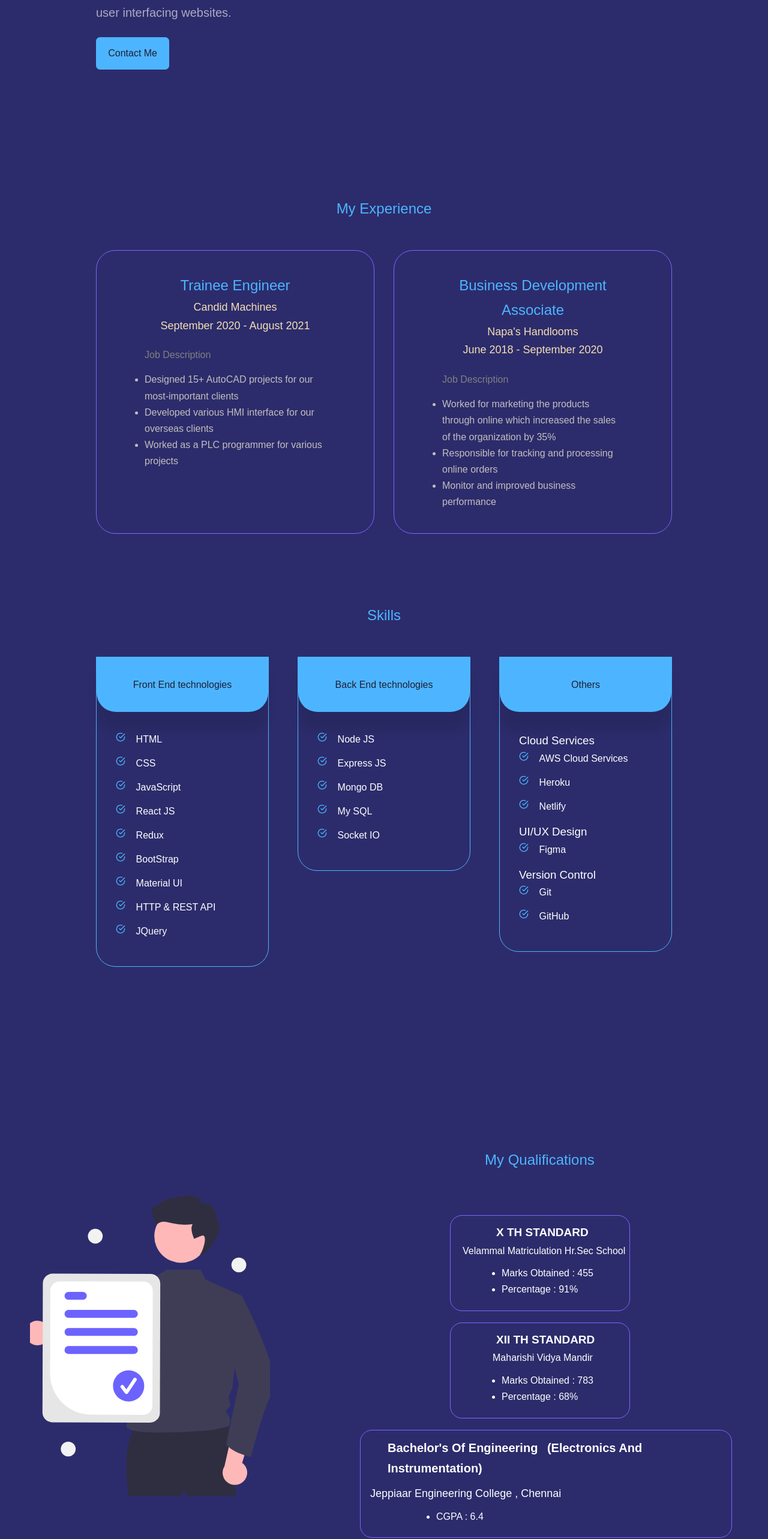
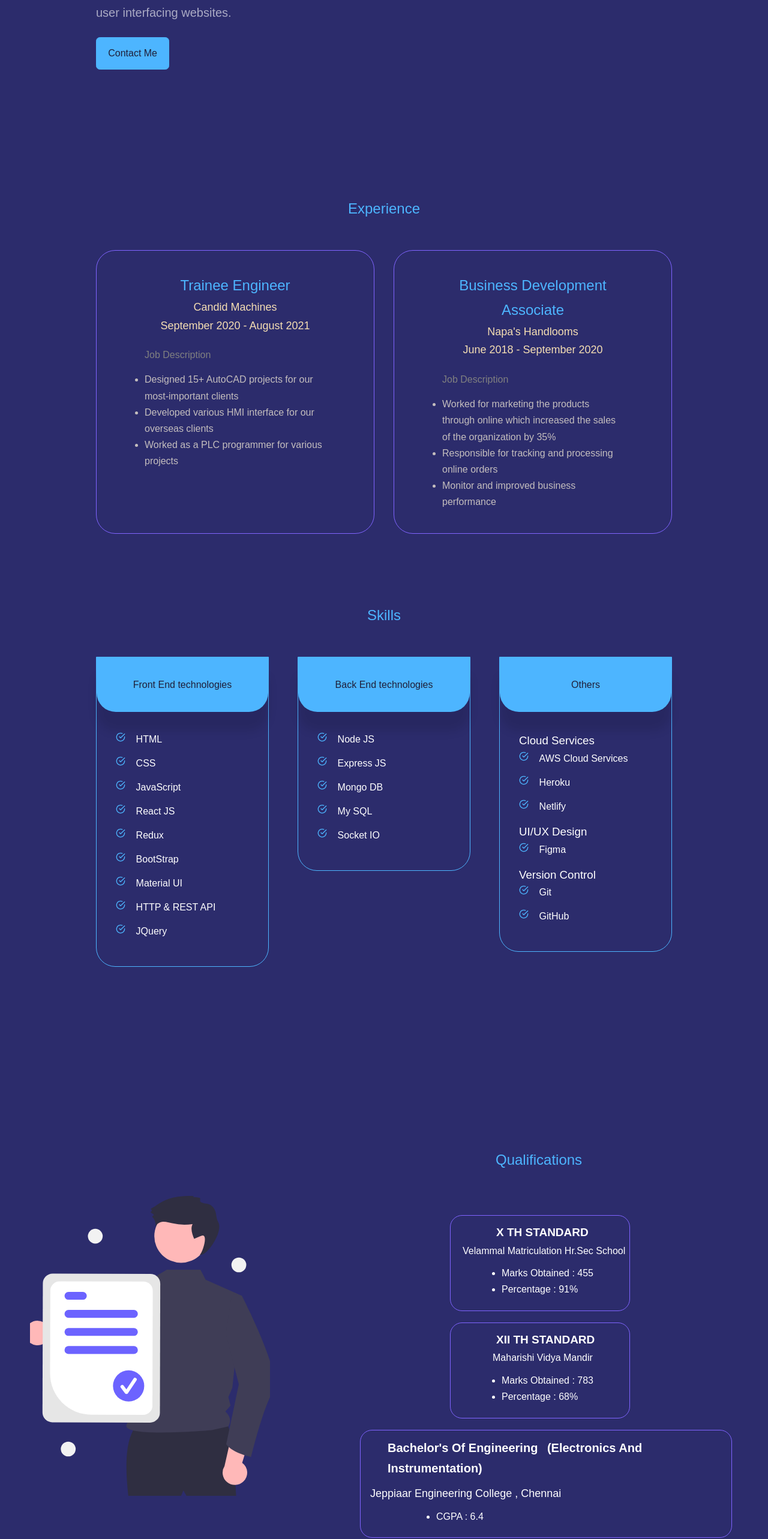
Before and after one commit to UdayShankhar/ECommerceWebsite-FullStack, a React (Create React App) app: page / in a window 1280 px wide. Shown: the part 1880-4446 px from the top of the page at 60% size. Built offline with nearby package versions, Linux system fonts and the light colour scheme; some icons are missing; a web font is replaced by a local one.

Commit message:
final push

```diff
--- a/src/components/education/Education.jsx
+++ b/src/components/education/Education.jsx
@@ -10,7 +10,7 @@ function Education() {
       <img src={education} alt='' />
       <div className='edu-details'>
         {/* <h4 id='page-title'>My Qualifications</h4> */}
-        <h3 className='my-qual'>My Qualifications</h3>
+        <h3 className='my-qual'>Qualifications</h3>
         {/* <div className='ed-det'>
 <h2 className='vertical'></h2>
         </div> */}
--- a/src/components/education/education.css
+++ b/src/components/education/education.css
@@ -1,187 +1,4 @@
-/* #education{
-    display: flex;
-    height: 100vh;
-    overflow-x: hidden;
-    width: 100%;
-    padding-top: 20px;
-}
-
-
-.edu-details{
-    display: grid;
-    grid-template-rows: 0.5fr 0.5fr 0.5fr;
-    gap: 0.2rem;
-}
-
-.my-qual{
-    color: var(--color-primary);
-    margin-left: 480px;
-    font-size: 26px;
-}
-
-#education img{
-    width: 300px;
-    height: 400px;
-    margin-top: 100px;
-    margin-left: 80px;
-}
-
-#education #page-title{
-    text-align: center;
-    margin-left: 30rem;
-    font-size: 26px;
-    color: var(--color-primary);
-}
-
-.education-detail1 article{
-    width: 300px;
-    height: 160px;
-    background: var(--color-bg-variant);
-     border: 0.5px solid rgb(128, 100, 255);
-    margin-left: 410px;
-    border-radius: 20px;
-    margin-top: 10px;
-
-}
-
-.education-detail1 article h5{
-    font-size: 19px;
-    margin-left: 76px;
-    padding-top: 12px;
-    font-weight: 600;
-}
-
-.education-detail1 article p{
-    margin-left: 20px;
-}
-
-.education-detail1 article ul{
-    margin-left: 85px;
-    margin-top: 10px;
-}
-
-.education-detail2 article{
-    width: 300px;
-    height: 160px;
-    background: var(--color-bg-variant);
-     border: 0.5px solid rgb(128, 100, 255);
-    margin-left: 410px;
-    border-radius: 20px;
-    margin-top: 16px;
-
-}
-
-.education-detail2 article h5{
-    font-size: 19px;
-    margin-left: 76px;
-    padding-top: 12px;
-    font-weight: 600;
-}
-
-.education-detail2 article p{
-    margin-left: 68px;
-}
-
-.education-detail2 article ul{
-    margin-left: 85px;
-    margin-top: 10px;
-}
-
-.education-detail3 article{
-    width: 620px;
-    height: 180px;
-    background: var(--color-bg-variant);
-     border: 0.5px solid rgb(128, 100, 255);
-    margin-left: 250px;
-    border-radius: 20px;
-    margin-top: 20px;
-
-}
-
-.education-detail3 article h5{
-    font-size: 20px;
-    margin-left: 45px;
-    padding-top: 12px;
-    font-weight: 600;
-}
-
-.education-detail3 article .dept{
-    margin-left: 10px;
-}
-
-.education-detail3 article p{
-    font-size: 18px;
-    margin-top: 10px;
-    margin-left: 16px;
-}
-
-.education-detail3 article ul{
-    margin-left: 126px;
-    margin-top: 10px;
-}
-
-.education-detail3 article .edu-logo{
-    display: flex;
-}
-
-.education-detail3 article .edu-logo .clg-mark{
-    display: flex;
-    flex-direction: column;
-}
-
-.education-detail1>article:hover{
-    border-color: var(--color-primary-variant);
-}
-
-.education-detail2>article:hover{
-    border-color: var(--color-primary-variant);
-}
-
-.education-detail3>article:hover{
-    border-color: var(--color-primary-variant);
-}
-
-.education-detail4{
-    display: none;
-}
-
-@media screen and (max-width:1265px) {
-    #education > img {
-        display: none;
-    }
-}
-
-@media screen and (max-width:1025px) {
-    #education{
-        margin-top: 900px;
-    }
-}
-
-@media screen and (max-width:903px) {
-    #education{
-margin-left: -200px;
-    }
-
-    .education-detail3{
-        display: none;
-    }
-
-    .education-detail4{
-        display: flex;
-        width: 300px;
-    height: 160px;
-    background: var(--color-bg-variant);
-     border: 0.5px solid rgb(128, 100, 255);
-    margin-left: 410px;
-    border-radius: 20px;
-    margin-top: 16px;
-    }
-}
-
-
- */
-
- #education{
+#education{
      display: flex;
      width: 100%;
      height: 100vh;
@@ -205,7 +22,7 @@ margin-left: -200px;
  .edu-details .my-qual{
      color: var(--color-primary);
      font-size: 24px;
-     margin-left: 58px;
+     margin-left: 76px;
  }
 
  .education-detail1>article{
--- a/src/components/experience/Experience.jsx
+++ b/src/components/experience/Experience.jsx
@@ -4,7 +4,7 @@ import './Experience.css'
 function Experience() {
   return (
     <section id='experience'>
-      <h2>My Experience</h2>
+      <h2>Experience</h2>
       <div className='container experience-container'>
         <div className='experience-first'>
           <h3>Trainee Engineer</h3>
```
Also changed, not shown: src/components/myportfoliodesign/Myportd.jsx (+3 -3 lines).
